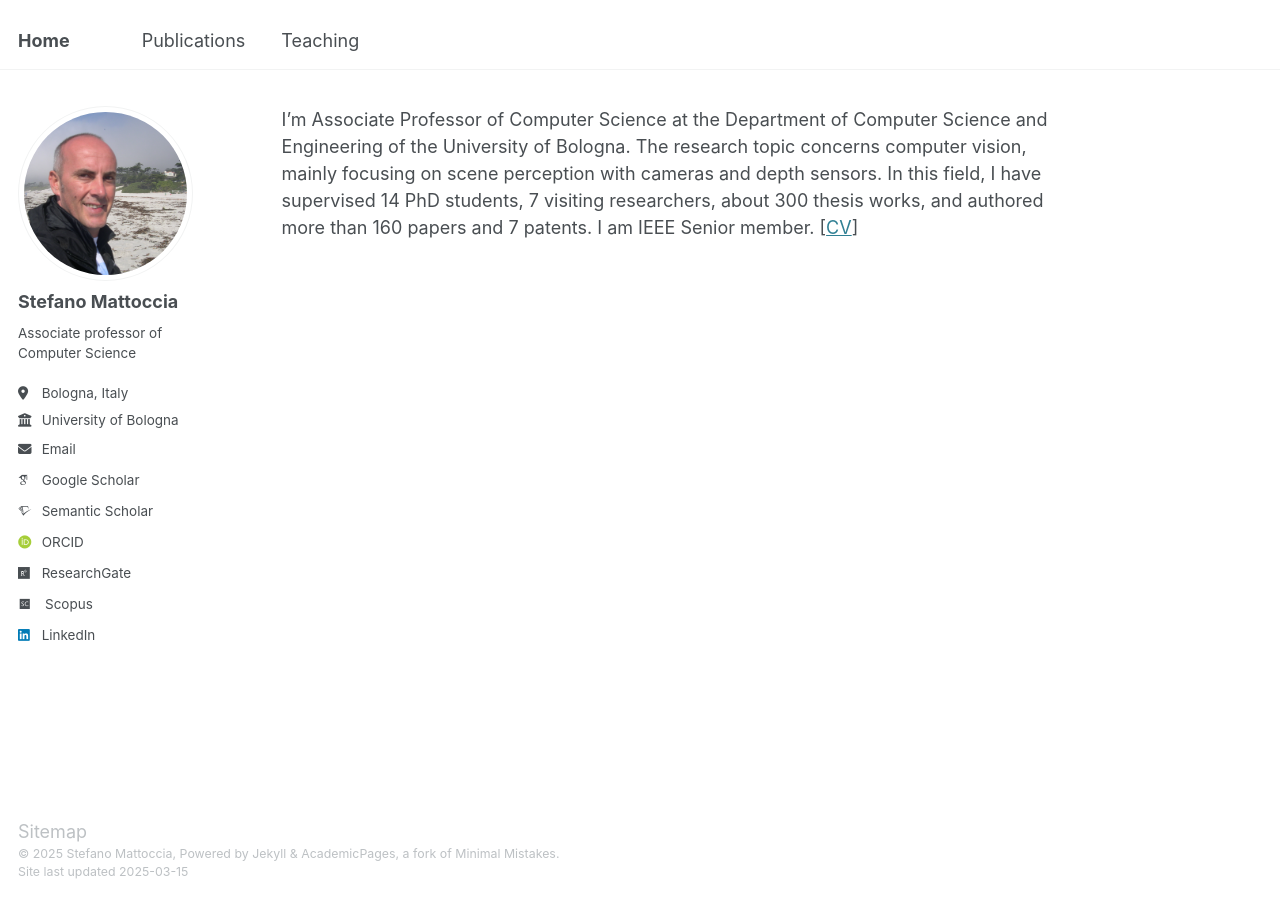
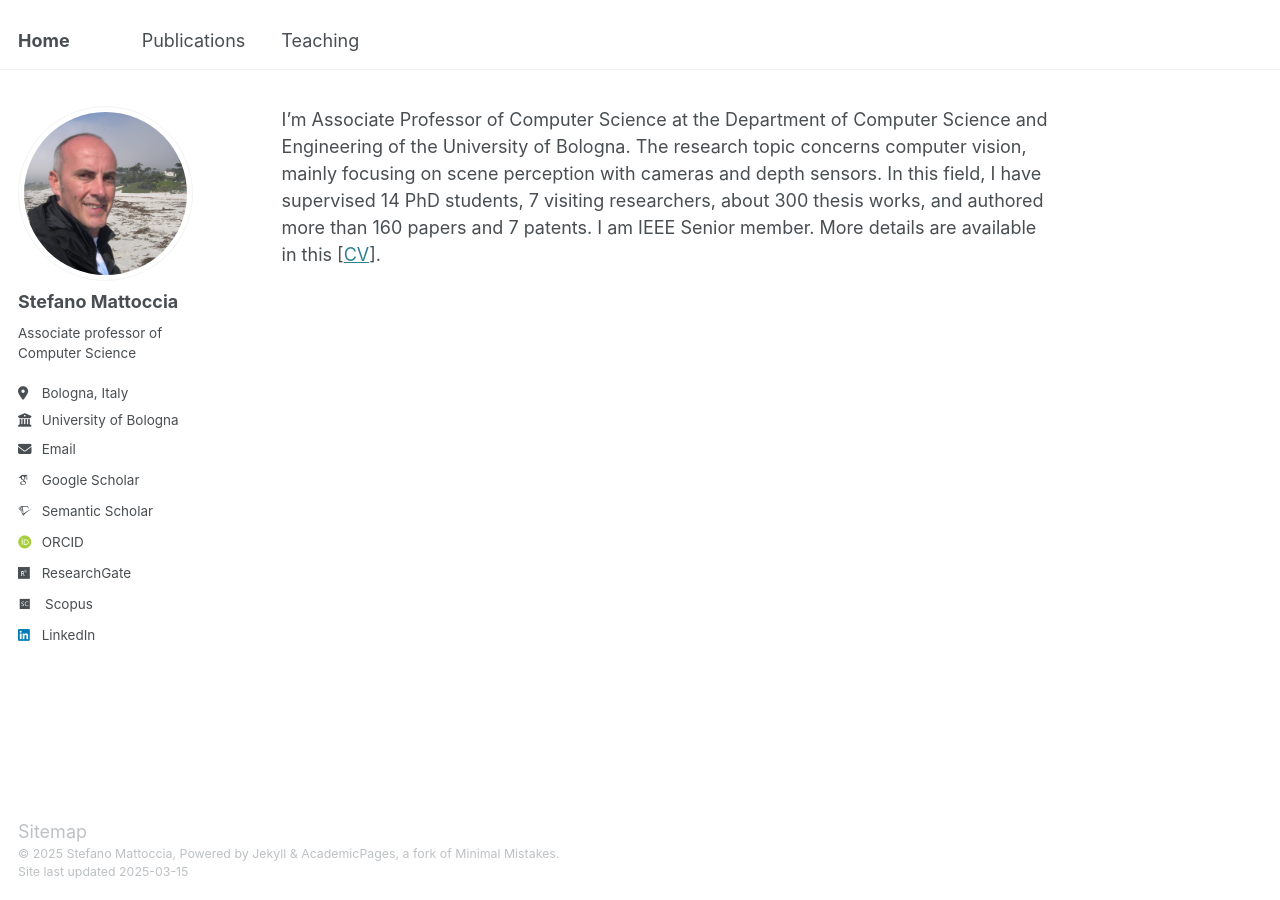
Before and after one commit to stefanomattoccia/stefanomattoccia.github.io, a Jekyll site: the page built from _pages/about.md, in a window 1280 px wide. Built offline with Jekyll 4.4.1, drawn with Linux system fonts in a browser that asks for light colours; some web fonts are replaced.

Commit message:
Update about.md

```diff
--- a/_pages/about.md
+++ b/_pages/about.md
@@ -7,4 +7,4 @@ redirect_from:
   - /about.html
 ---
 
-I'm Associate Professor of Computer Science at the Department of Computer Science and Engineering of the University of Bologna. The research topic concerns computer vision, mainly focusing on scene perception with cameras and depth sensors. In this field, I have supervised 14 PhD students, 7 visiting researchers, about 300 thesis works, and authored more than 160 papers and 7 patents. I am IEEE Senior member. [[CV](/files/CV_ENG.pdf)]
+I'm Associate Professor of Computer Science at the Department of Computer Science and Engineering of the University of Bologna. The research topic concerns computer vision, mainly focusing on scene perception with cameras and depth sensors. In this field, I have supervised 14 PhD students, 7 visiting researchers, about 300 thesis works, and authored more than 160 papers and 7 patents. I am IEEE Senior member. More details are available in this [[CV](/files/CV_ENG.pdf)].
```
